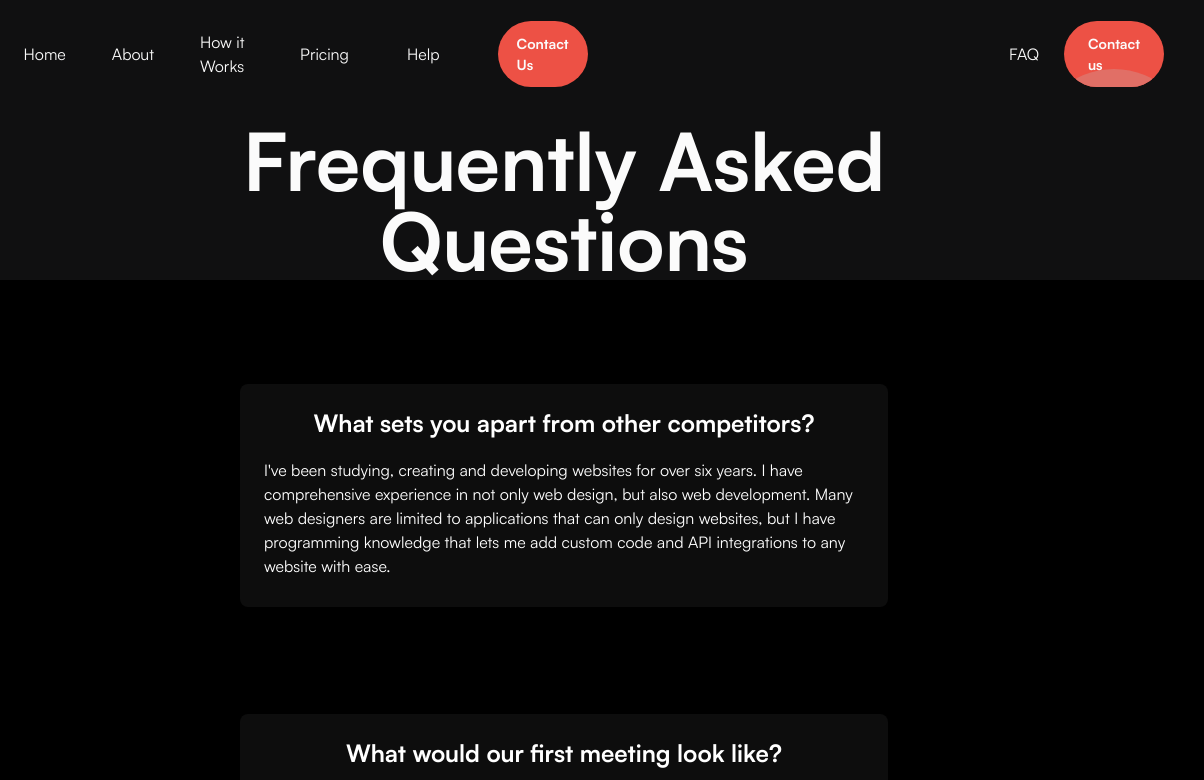
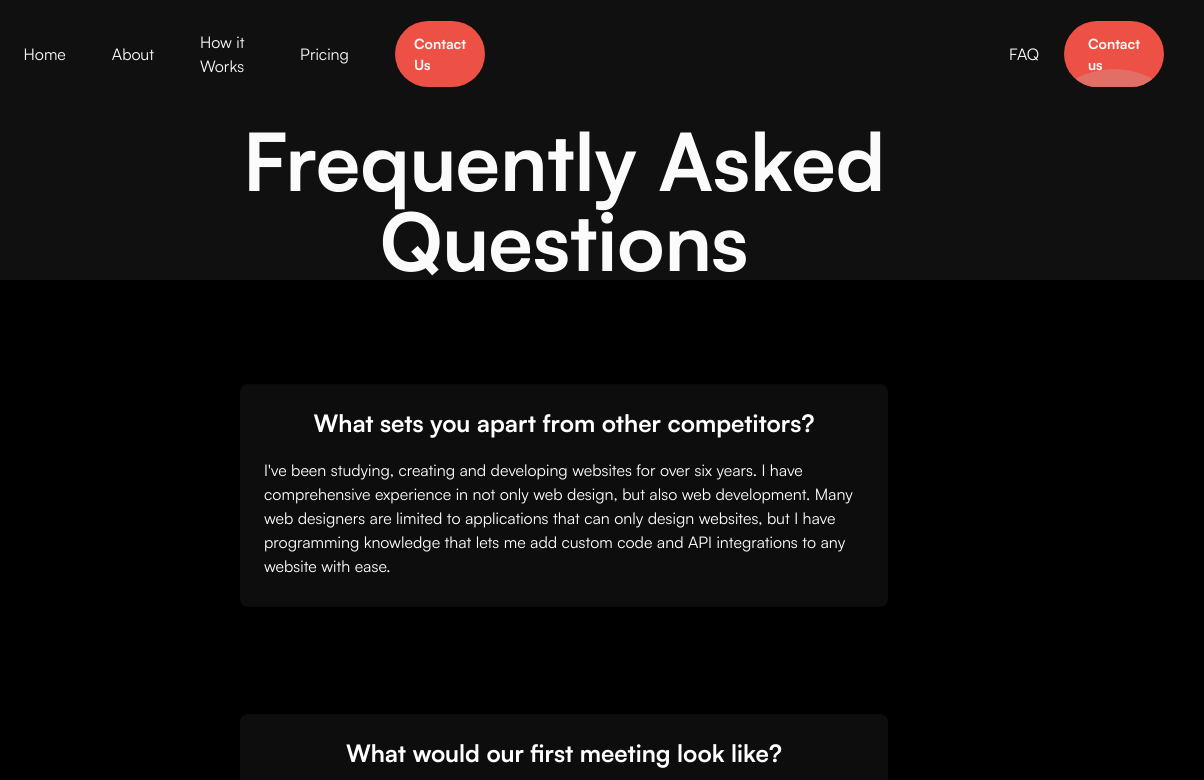
Before and after one commit to kywebb/iro-web-design, a website: page faq.html in a window 1280 px wide. Shown: the top 780 px of the page, 76-1280 px from the left. Drawn offline with nearby package versions, Linux system fonts and the light colour scheme.

Commit message:
removed Help section in mobile navbar section

```diff
--- a/faq.html
+++ b/faq.html
@@ -42,9 +42,6 @@
                 <a href="pricing.html" class="nav-link w-inline-block">
                   <div>Pricing</div>
                 </a>
-                  <a href="faq.html" aria-current="page" class="link-block-navbar w-inline-block w--current">
-                    <div>Help</div>
-                  </a>
                   <a href="contact.html" class="primary-button w-inline-block">
                     <div class="text-size-small text-weight-bold">Contact Us</div>
                   </a>
```
